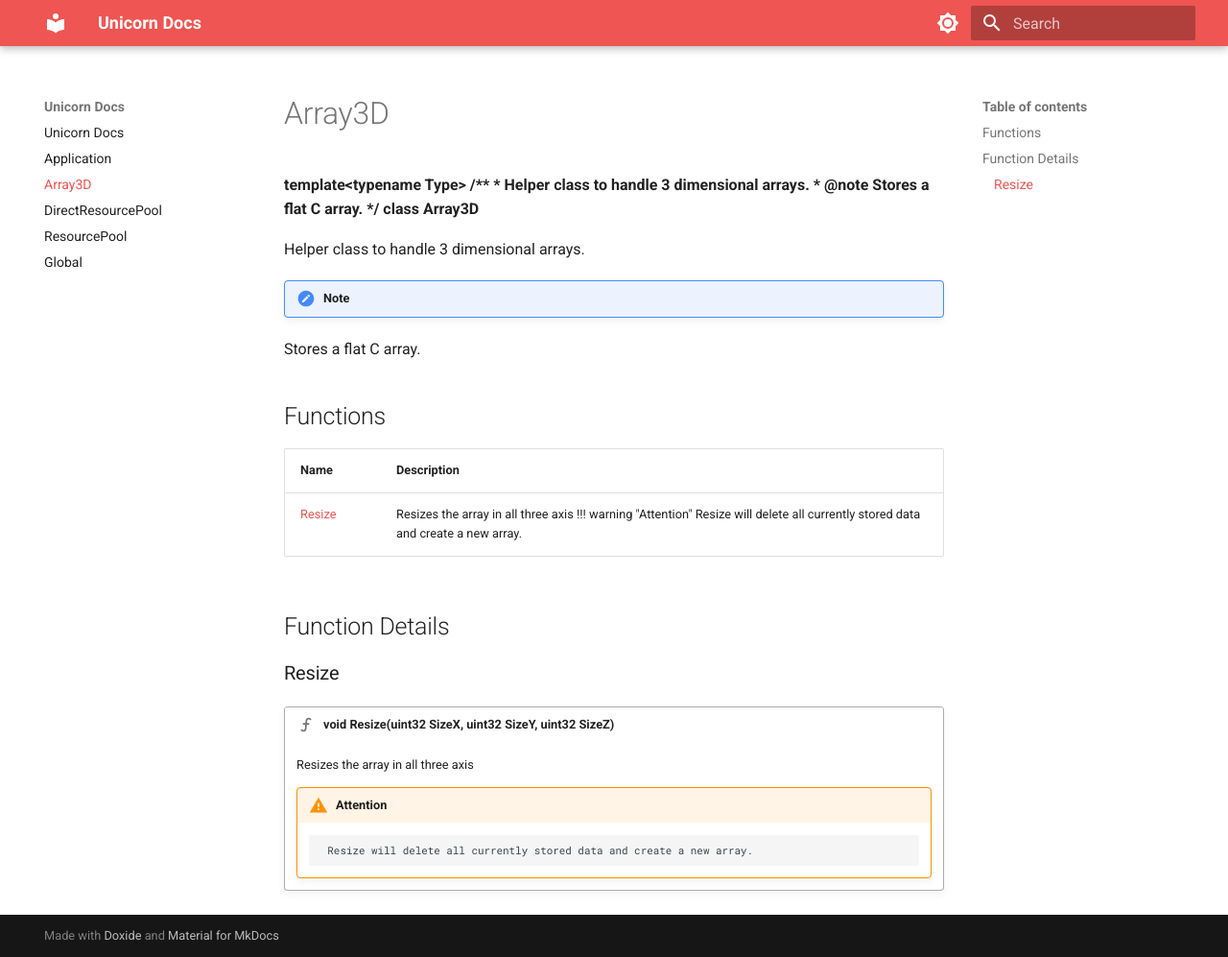
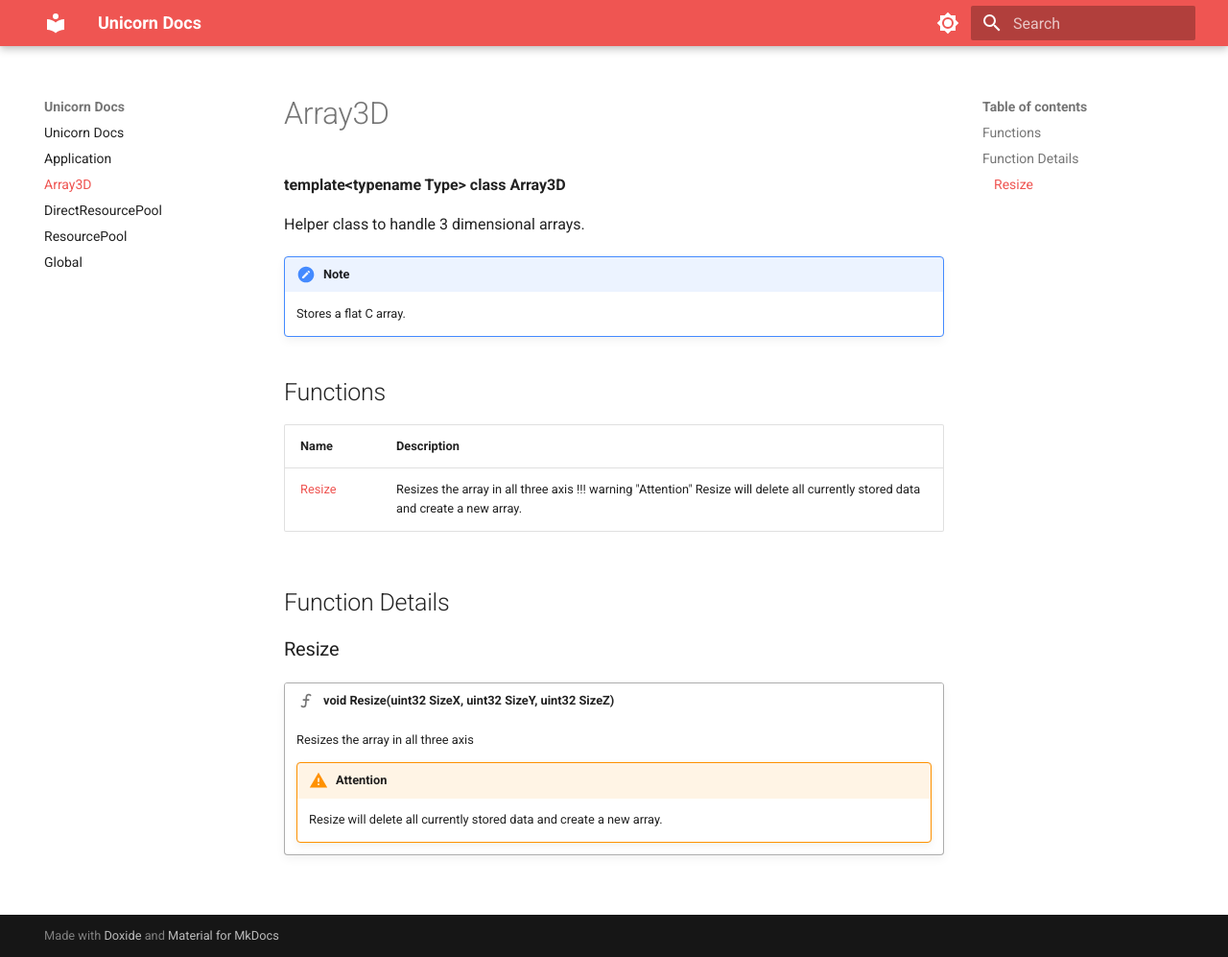
Before and after one commit to Pringman990/UnicornDocs, an MkDocs documentation site: the page built from docs/Array3D.md, in a window 1280 px wide and 997 px high. Shown: the whole window at 96% size. Built offline with MkDocs 1.6.1 and Material for MkDocs 9.7.7, drawn with Linux system fonts in a browser that asks for light colours; comment, search, counter and statistics services are not loaded.

Commit message:
clean up

```diff
--- a/docs/Array3D.md
+++ b/docs/Array3D.md
@@ -5,12 +5,13 @@ generator: doxide
 
 # Array3D
 
-**template&lt;typename Type&gt; /&#42;&#42; &#42; Helper class to handle 3 dimensional arrays. &#42; @note Stores a flat C array. &#42;/ class Array3D**
+**template&lt;typename Type&gt; class Array3D**
 
 Helper class to handle 3 dimensional arrays.
 
 !!! note
- Stores a flat C array.
+
+    Stores a flat C array.
 
 
 ## Functions
@@ -26,5 +27,7 @@ Helper class to handle 3 dimensional arrays.
 
     Resizes the array in all three axis
 
+
     !!! warning "Attention"
-             Resize will delete all currently stored data and create a new array.
+
+        Resize will delete all currently stored data and create a new array.
```
